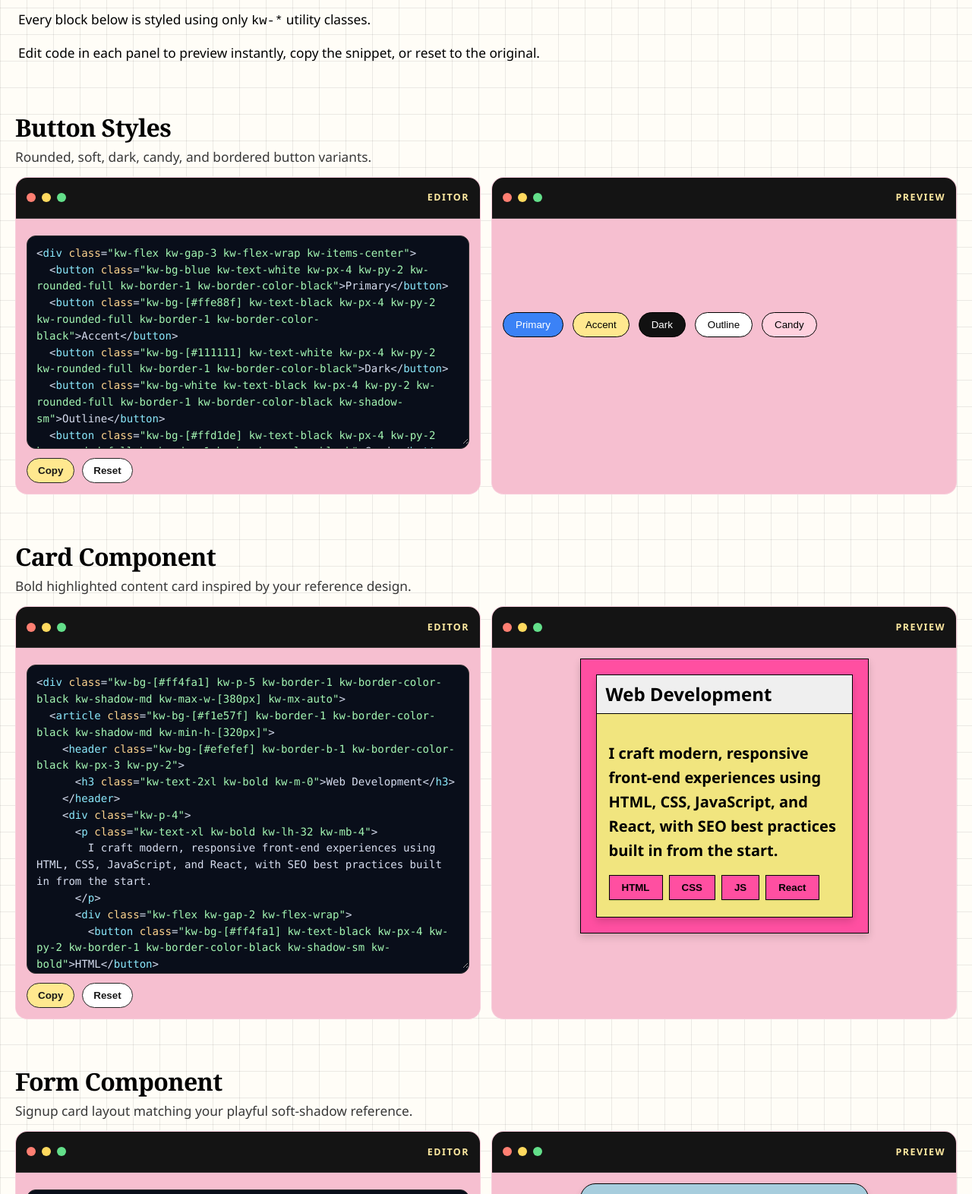
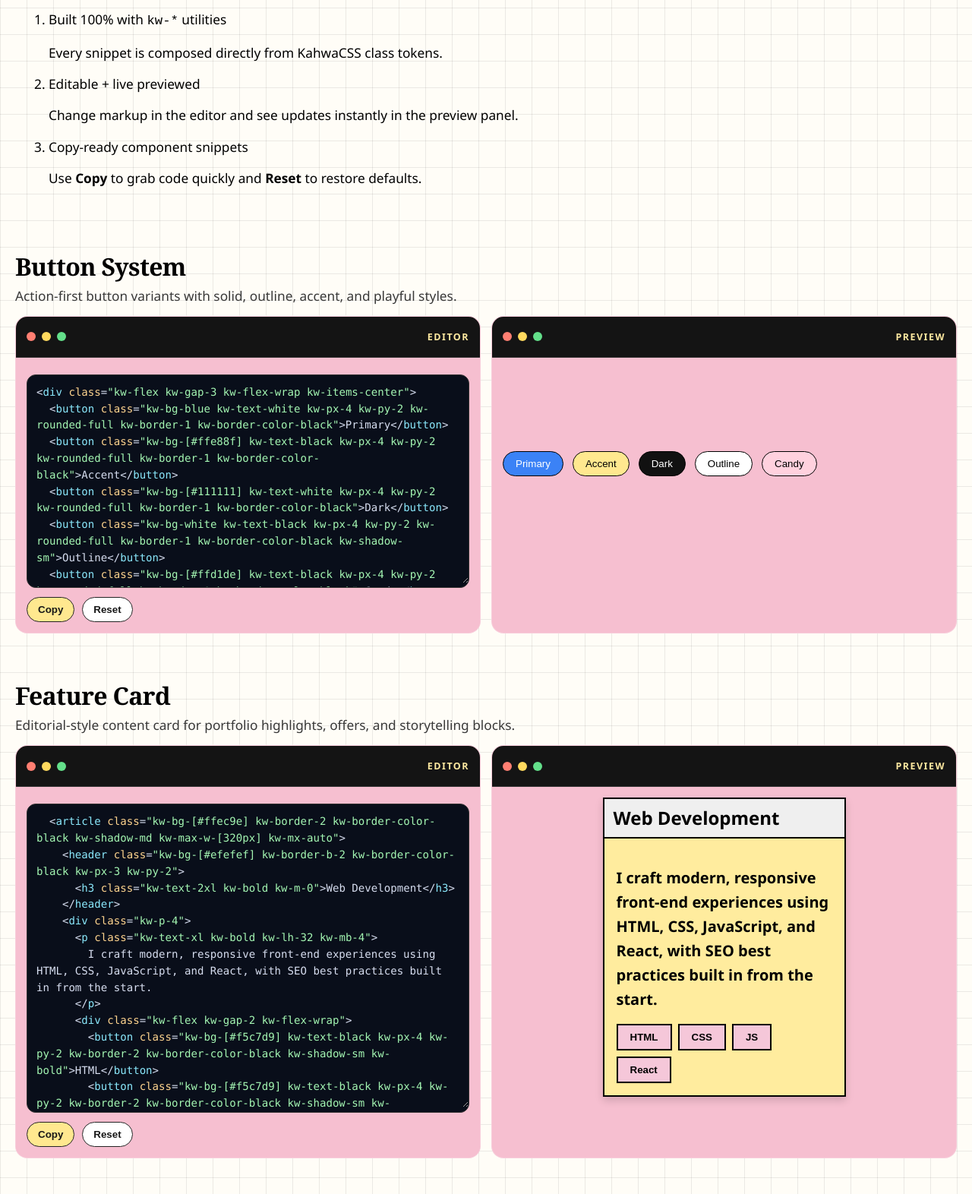
Before and after one commit to NausheenFaiyaz/KahwaCSS, a website: page demo/components.html in a window 1280 px wide. Shown: the part 200-1772 px from the top of the page at 76% size. Drawn offline with Linux system fonts and the light colour scheme.

Commit message:
Add favicon and enhance component gallery with detailed descriptions and improved button styles

```diff
--- a/demo/components.html
+++ b/demo/components.html
@@ -4,6 +4,7 @@
     <meta charset="UTF-8" />
     <meta name="viewport" content="width=device-width, initial-scale=1.0" />
     <title>KahwaCSS | Components</title>
+    <link rel="icon" type="image/png" href="./kahwaCSS.png" />
     <link rel="stylesheet" href="./styles.css" />
 
     <script type="module">
@@ -39,10 +40,7 @@
         let ticking = false;
 
         const setOffset = () => {
-          document.documentElement.style.setProperty(
-            "--nav-offset",
-            "0px",
-          );
+          document.documentElement.style.setProperty("--nav-offset", "0px");
         };
 
         const closeMenu = () => {
@@ -170,7 +168,9 @@
       }
 
       function initCodeEditors() {
-        const editors = Array.from(document.querySelectorAll("textarea.play-editor"));
+        const editors = Array.from(
+          document.querySelectorAll("textarea.play-editor"),
+        );
         const refreshers = [];
 
         editors.forEach((textarea) => {
@@ -297,7 +297,9 @@
           </div>
 
           <div class="nav-right kw-flex kw-items-center kw-gap-3">
-            <a class="docs-btn" href="./index.html#playground">Try Playground</a>
+            <a class="docs-btn" href="./index.html#playground"
+              >Try Playground</a
+            >
           </div>
         </nav>
 
@@ -312,21 +314,39 @@
 
     <main class="site-shell components-main">
       <section class="panel kw-p-6 kw-mb-5" data-reveal>
-        <h1 class="section-title kw-mb-2">Component Gallery</h1>
-        <p class="kw-mb-2">
-          Every block below is styled using only <code>kw-*</code> utility
-          classes.
-        </p>
-        <p class="kw-mb-0">
-          Edit code in each panel to preview instantly, copy the snippet, or
-          reset to the original.
-        </p>
+        <h1 class="section-title kw-mb-3">Component Gallery</h1>
+        <ol class="component-hero-steps">
+          <li class="component-hero-step-item">
+            <div class="component-hero-step-content">
+              <p class="component-hero-step-title">Built 100% with <code>kw-*</code> utilities</p>
+              <p class="component-hero-step-text">
+                Every snippet is composed directly from KahwaCSS class tokens.
+              </p>
+            </div>
+          </li>
+          <li class="component-hero-step-item">
+            <div class="component-hero-step-content">
+              <p class="component-hero-step-title">Editable + live previewed</p>
+              <p class="component-hero-step-text">
+                Change markup in the editor and see updates instantly in the preview panel.
+              </p>
+            </div>
+          </li>
+          <li class="component-hero-step-item">
+            <div class="component-hero-step-content">
+              <p class="component-hero-step-title">Copy-ready component snippets</p>
+              <p class="component-hero-step-text">
+                Use <strong>Copy</strong> to grab code quickly and <strong>Reset</strong> to restore defaults.
+              </p>
+            </div>
+          </li>
+        </ol>
       </section>
 
       <section class="panel kw-p-5 kw-mb-5" data-component-lab data-reveal>
         <div class="component-lab-header">
-          <h2 class="section-title kw-mb-1">Button Styles</h2>
-          <p>Rounded, soft, dark, candy, and bordered button variants.</p>
+          <h2 class="section-title kw-mb-1">Button System</h2>
+          <p>Action-first button variants with solid, outline, accent, and playful styles.</p>
         </div>
 
         <div class="component-grid">
@@ -391,9 +411,9 @@
 
       <section class="panel kw-p-5 kw-mb-5" data-component-lab data-reveal>
         <div class="component-lab-header">
-          <h2 class="section-title kw-mb-1">Card Component</h2>
+          <h2 class="section-title kw-mb-1">Feature Card</h2>
           <p>
-            Bold highlighted content card inspired by your reference design.
+            Editorial-style content card for portfolio highlights, offers, and storytelling blocks.
           </p>
         </div>
 
@@ -413,9 +433,8 @@
                 data-role="editor"
                 rows="18"
               >
-<div class="kw-bg-[#ff4fa1] kw-p-5 kw-border-1 kw-border-color-black kw-shadow-md kw-max-w-[380px] kw-mx-auto">
-  <article class="kw-bg-[#f1e57f] kw-border-1 kw-border-color-black kw-shadow-md kw-min-h-[320px]">
-    <header class="kw-bg-[#efefef] kw-border-b-1 kw-border-color-black kw-px-3 kw-py-2">
+  <article class="kw-bg-[#ffec9e] kw-border-2 kw-border-color-black kw-shadow-md kw-max-w-[320px] kw-mx-auto">
+    <header class="kw-bg-[#efefef] kw-border-b-2 kw-border-color-black kw-px-3 kw-py-2">
       <h3 class="kw-text-2xl kw-bold kw-m-0">Web Development</h3>
     </header>
     <div class="kw-p-4">
@@ -423,14 +442,14 @@
         I craft modern, responsive front-end experiences using HTML, CSS, JavaScript, and React, with SEO best practices built in from the start.
       </p>
       <div class="kw-flex kw-gap-2 kw-flex-wrap">
-        <button class="kw-bg-[#ff4fa1] kw-text-black kw-px-4 kw-py-2 kw-border-1 kw-border-color-black kw-shadow-sm kw-bold">HTML</button>
-        <button class="kw-bg-[#ff4fa1] kw-text-black kw-px-4 kw-py-2 kw-border-1 kw-border-color-black kw-shadow-sm kw-bold">CSS</button>
-        <button class="kw-bg-[#ff4fa1] kw-text-black kw-px-4 kw-py-2 kw-border-1 kw-border-color-black kw-shadow-sm kw-bold">JS</button>
-        <button class="kw-bg-[#ff4fa1] kw-text-black kw-px-4 kw-py-2 kw-border-1 kw-border-color-black kw-shadow-sm kw-bold">React</button>
+        <button class="kw-bg-[#f5c7d9] kw-text-black kw-px-4 kw-py-2 kw-border-2 kw-border-color-black kw-shadow-sm kw-bold">HTML</button>
+        <button class="kw-bg-[#f5c7d9] kw-text-black kw-px-4 kw-py-2 kw-border-2 kw-border-color-black kw-shadow-sm kw-bold">CSS</button>
+        <button class="kw-bg-[#f5c7d9] kw-text-black kw-px-4 kw-py-2 kw-border-2 kw-border-color-black kw-shadow-sm kw-bold">JS</button>
+        <button class="kw-bg-[#f5c7d9] kw-text-black kw-px-4 kw-py-2 kw-border-2 kw-border-color-black kw-shadow-sm kw-bold">React</button>
       </div>
     </div>
   </article>
-</div></textarea
+</textarea
               >
               <div class="component-actions">
                 <button
@@ -470,8 +489,8 @@
 
       <section class="panel kw-p-5 kw-mb-5" data-component-lab data-reveal>
         <div class="component-lab-header">
-          <h2 class="section-title kw-mb-1">Form Component</h2>
-          <p>Signup card layout matching your playful soft-shadow reference.</p>
+          <h2 class="section-title kw-mb-1">Signup Form</h2>
+          <p>Friendly onboarding form layout with social actions and a high-contrast CTA.</p>
         </div>
 
         <div class="component-grid">
@@ -548,8 +567,8 @@
 
       <section class="panel kw-p-5 kw-mb-5" data-component-lab data-reveal>
         <div class="component-lab-header">
-          <h2 class="section-title kw-mb-1">Navbar-3</h2>
-          <p>Three navbar styles based on the references you shared.</p>
+          <h2 class="section-title kw-mb-1">Navbar Variants</h2>
+          <p>Three distinct navigation patterns for docs, products, and creative brand pages.</p>
         </div>
 
         <div class="component-grid">
@@ -645,8 +664,8 @@
 
       <section class="panel kw-p-5 kw-mb-6" data-component-lab data-reveal>
         <div class="component-lab-header">
-          <h2 class="section-title kw-mb-1">Stats Cards</h2>
-          <p>Compact metric cards for dashboards and analytics.</p>
+          <h2 class="section-title kw-mb-1">Metrics Cards</h2>
+          <p>Compact analytics cards designed for dashboards, KPI strips, and quick reports.</p>
         </div>
 
         <div class="component-grid">
@@ -724,7 +743,7 @@
       <div class="footer-shell">
         <div class="footer-about">
           <a href="./index.html" class="footer-brand">
-            <span class="footer-mark">&lt;/&gt;</span>
+            <img src="./kahwaCSS.png" alt="KahwaCSS logo" class="footer-logo" />
             <span>KahwaCSS</span>
           </a>
           <p>
@@ -743,13 +762,28 @@
 
         <div class="footer-col">
           <p class="footer-title">Package</p>
-          <a href="https://www.npmjs.com/package/kahwacss" target="_blank" rel="noreferrer">npm</a>
-          <a href="https://cdn.jsdelivr.net/npm/kahwacss@latest/dist/kahwacss.cdn.min.js" target="_blank" rel="noreferrer">jsDelivr CDN</a>
+          <a
+            href="https://www.npmjs.com/package/kahwacss"
+            target="_blank"
+            rel="noreferrer"
+            >npm</a
+          >
+          <a
+            href="https://cdn.jsdelivr.net/npm/kahwacss@latest/dist/kahwacss.cdn.min.js"
+            target="_blank"
+            rel="noreferrer"
+            >jsDelivr CDN</a
+          >
         </div>
 
         <div class="footer-col">
           <p class="footer-title">Source</p>
-          <a href="https://github.com/search?q=kahwacss" target="_blank" rel="noreferrer">GitHub</a>
+          <a
+            href="https://github.com/search?q=kahwacss"
+            target="_blank"
+            rel="noreferrer"
+            >GitHub</a
+          >
         </div>
       </div>
 
```
